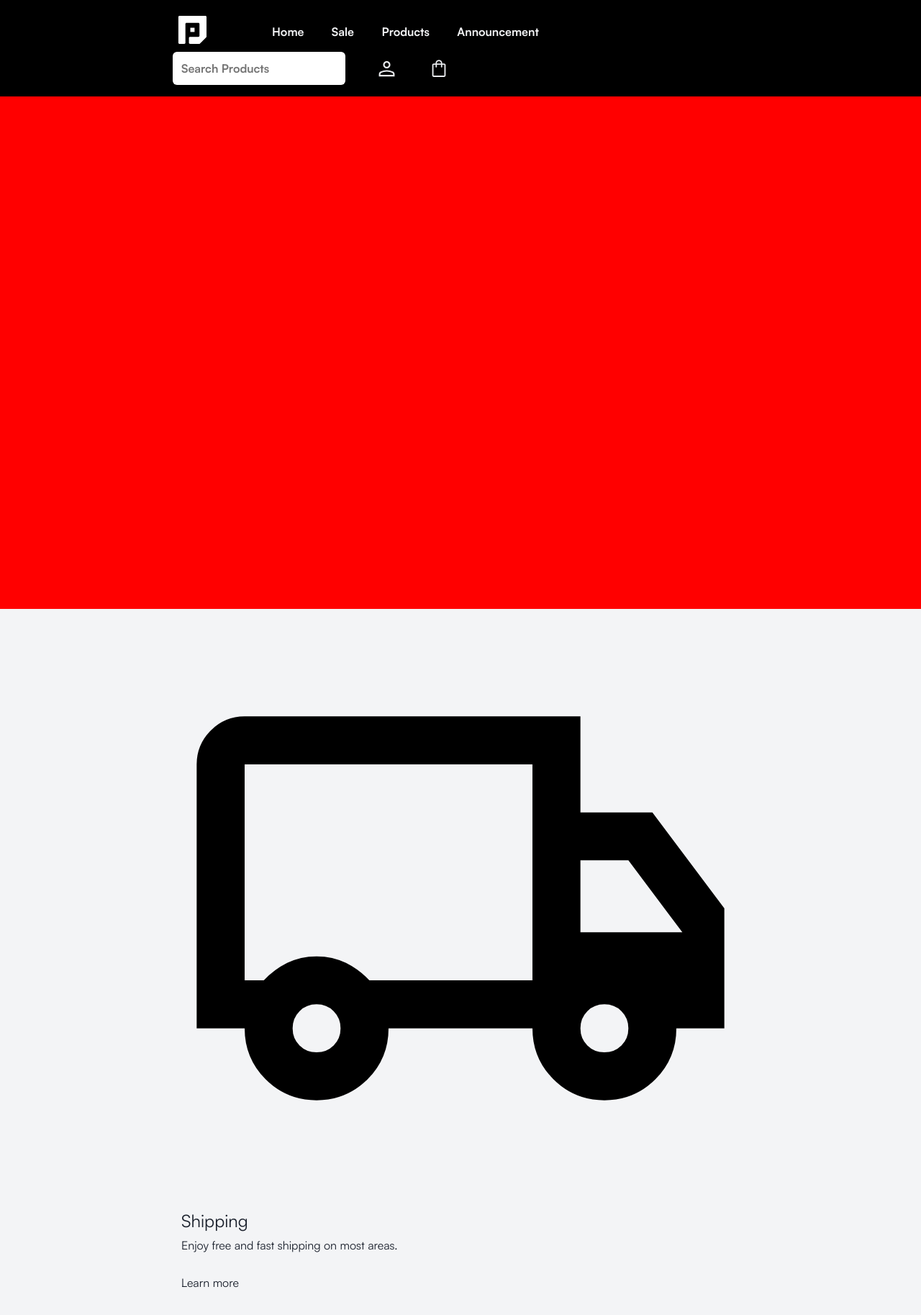
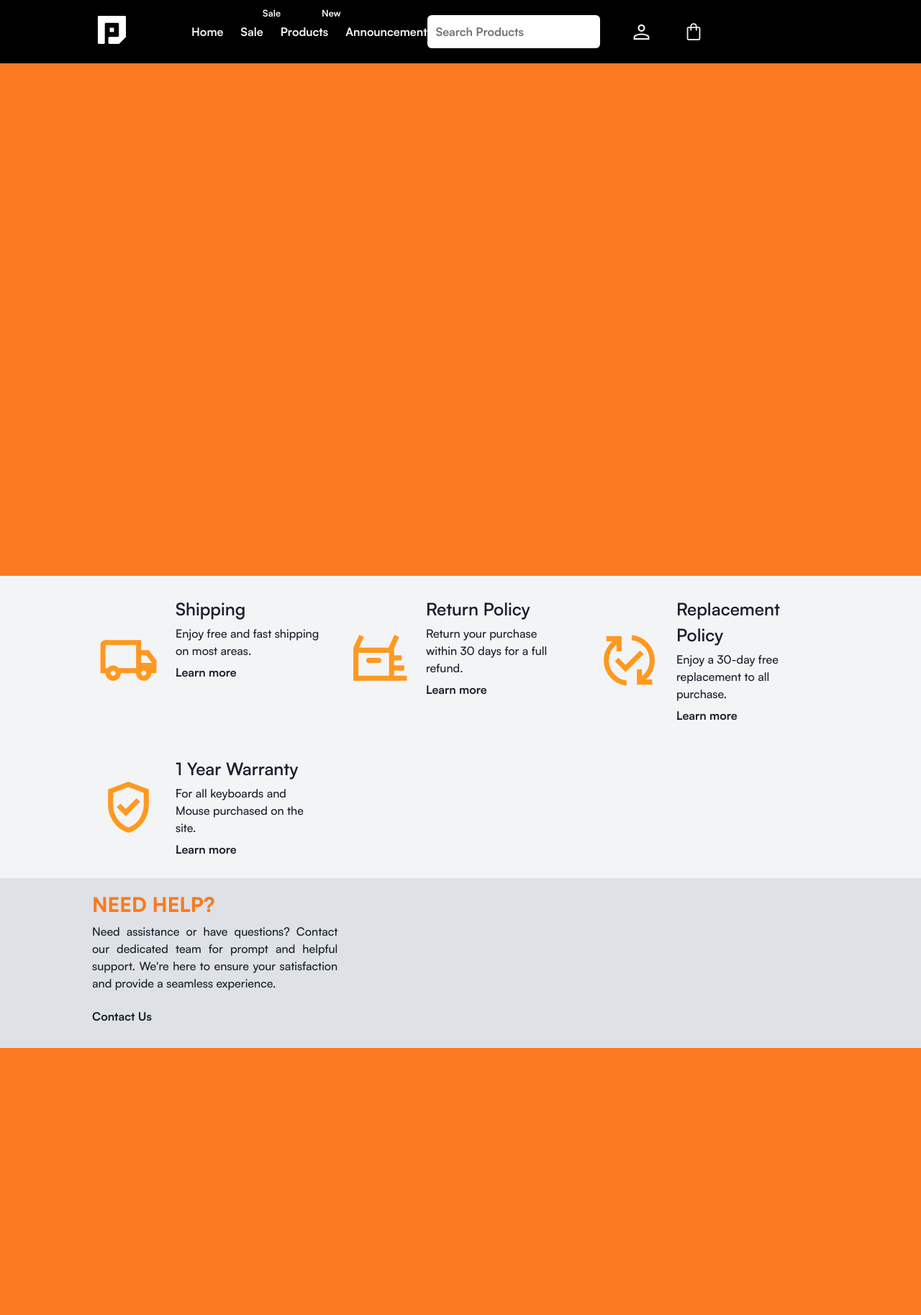
Before and after one commit to AlexisRellon/PixelPlaza, a PHP site: page / in a window 1280 px wide. Shown: the top 1827 px of the page at 72% size. After the commit the page ends 1456 px from the top, so only its background shows below. Run offline with PHP 8.4, Linux system fonts and the light colour scheme.

Commit message:
chore: Update global-style.css for search bar and button styles

```diff
--- a/css/global-style.css
+++ b/css/global-style.css
@@ -53,7 +53,7 @@
     transition: all 0.3s ease-in-out;
 }
 
-.search-bar:focus + .search-btn {
+.search-bar:focus+.search-btn {
     position: absolute;
     display: block !important;
     transform: translateX(12rem);
@@ -64,28 +64,250 @@
     gap: clamp(1rem, 3vw, 3rem);
 }
 
+.badge::before {
+    content: attr(data-badge);
+    display: flex;
+    width: fit-content;
+    position: absolute;
+    transform: translate(1.25rem, -2rem);
+    scale: 0.80;
+    padding: 0 0.75rem;
+    border-radius: 5px;
+    background-color: var(--color-sale);
+    z-index: 1;
+}
+
+.badge:nth-child(3)::before {
+    transform: translate(3.25rem, -2rem);
+    background-color: var(--color-new);
+}
+
+.tooltip::after {
+    content: attr(data-tooltip);
+    display: block;
+    opacity: 0;
+    width: fit-content;
+    position: absolute;
+    transform: translateX(-32.5%);
+    scale: 0.80;
+    padding: 0 0.75rem;
+    font-weight: 600;
+    background-color: var(--color-black);
+    z-index: 1;
+    animation: fadeOutDown 0.6s cubic-bezier(0.23, 1, 0.320, 1);
+}
+
+.tooltip:hover::after {
+    transform: translate(-32.5%);
+    animation: fadeInDown 0.6s cubic-bezier(0.23, 1, 0.320, 1);
+}
+
 .container-fluid {
-    padding: 1rem 15rem !important;
+    padding: 1rem 10rem !important;
+}
+
+.first {
+    padding: 2.5rem 10rem !important;
+}
+
+.second {
+    padding: 2.5rem 10rem !important;
 }
 
 .hero-section {
-    background-color: red;
+    background-color: var(--color-primary);
     padding: 2rem 0;
     height: calc(100dvh - 88px);
 }
 
-.secttion-4-grid {
-    grid-template-columns: repeat(auto-fit, minmax(300px, 1fr));
+.lists {
+    grid-template-columns: 100px minmax(0, 1fr);
+    height: -webkit-fill-available;
+    justify-items: center;
+
+    & h4 {
+        font-weight: 600;
+    }
+
+    & p {
+        font-weight: 500;
+        font-size: clamp(0.75rem, 1.5vw, 1rem);
+        margin-bottom: 0px;
+    }
+
+    & a {
+        font-weight: 700;
+        font-size: clamp(0.75rem, 1.5vw, 1rem);
+        color: var(--color-black);
+        text-decoration: none;
+        width: fit-content;
+    }
+
+    & svg {
+        grid-area: 1 / 1;
+        fill: var(--color-secondary);
+        width: 85px !important;
+    }
+}
+
+.link::before {
+    content: '';
+    display: block;
+    width: 0%;
+    height: 2px;
+    background: var(--color-black);
+    position: relative;
+    transform: translateY(1.65rem);
+    left: 0;
+    transition: width .4s cubic-bezier(.2,.6,.24,1);
+}
+
+.link:hover::before {
+    width: 100%;
+}
+
+.section-4-grid {
+    grid-template-columns: repeat(4, minmax(0, 1fr));
+
+    & .card {
+        flex: 1 1 auto;
+        flex-basis: 145px;
+    }
+}
+
+/* media */
+@media screen and (max-width: 1400px) {
+    .container-fluid {
+        padding: 1rem 8rem !important;
+    }
+
+    .nav-bar {
+        gap: 1.5rem;
+    }
+
+    .section-4-grid {
+        grid-template-columns: repeat(3, minmax(0, 1fr));
+
+        & .card {
+            flex-basis: 100%;
+        }
+    }
+}
+
+@media screen and (max-width: 1200px) {
+    .container-fluid {
+        padding: 1rem 5rem !important;
+    }
+
+    .nav-bar {
+        gap: 1.5rem;
+    }
+
+    .section-4-grid {
+        grid-template-columns: repeat(2, minmax(0, 1fr));
+
+        & .lists {
+            width: 100%;
+            grid-template-columns: 1fr;
+            justify-items: start;
+            padding: 1rem 0;
+        }
+
+        & .card {
+            flex-basis: 100%;
+        }
+    }
+}
+
+@media screen and (max-width: 992px) {
+    .container-fluid {
+        padding: 1rem 2rem !important;
+    }
+
+    .nav-bar {
+        flex-wrap: wrap !important;
+        flex-basis: 300px !important;
+    }
+
+    header {
+        justify-content: center !important;
+    }
+
+    .search-bar {
+        width: 10rem;
+    }
+
+    .search-bar:focus+.search-btn {
+        transform: translateX(10rem);
+    }
+
+    .nav-bar {
+        gap: 1rem;
+    }
+
+    .section-4-grid {
+        grid-template-columns: repeat(2, minmax(0, 1fr));
+
+        & .card {
+            flex-basis: 100%;
+        }
+    }
+}
+
+@media screen and (max-width: 768px) {
+    .container-fluid {
+        padding: 1rem 1rem !important;
+        display: flex;
+        justify-content: center;
+    }
+
+    .search-bar {
+        width: 8rem;
+    }
+
+    .search-bar:focus+.search-btn {
+        transform: translateX(8rem);
+    }
+
+    .nav-bar {
+        gap: 0.5rem;
+    }
+
+    .section-4-grid {
+        grid-template-columns: repeat(1, minmax(0, 1fr));
+        justify-content: center;
+        justify-items: center;
+        max-width: 300px;
+
+        & .card {
+            flex-basis: 100%;
+        }
+    }
 }
 
 /* Animations */
 
-@keyframes fadeIn {
+@keyframes fadeInDown {
     from {
         opacity: 0;
+        height: 0;
     }
 
     to {
         opacity: 1;
+        height: auto;
     }
 }
+
+@keyframes fadeOutDown {
+    from {
+        opacity: 1;
+        height: auto;
+    }
+
+    to {
+        opacity: 0;
+        height: 0;
+    }
+
+}
```
